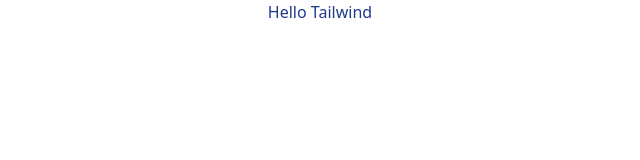
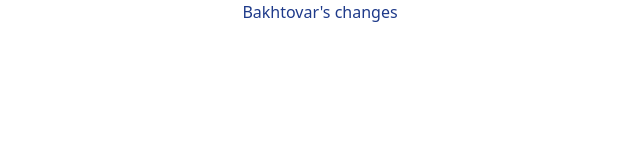
Before and after one commit to Manuchehr-1998/final, a React (Create React App) app in the folder frontend/: page / in a window 1280 px wide. Shown: the top 160 px of the page, without its empty margins (320-960 px from the left). Built offline with nearby package versions, Linux system fonts and the light colour scheme.

Commit message:
test commit

```diff
--- a/frontend/src/App.js
+++ b/frontend/src/App.js
@@ -4,7 +4,7 @@ function App() {
   return (
     <div className="App">
       <h1 className="text-blue-900">
-        Hello Tailwind
+        Bakhtovar's changes
       </h1>
           </div>
   );
```
